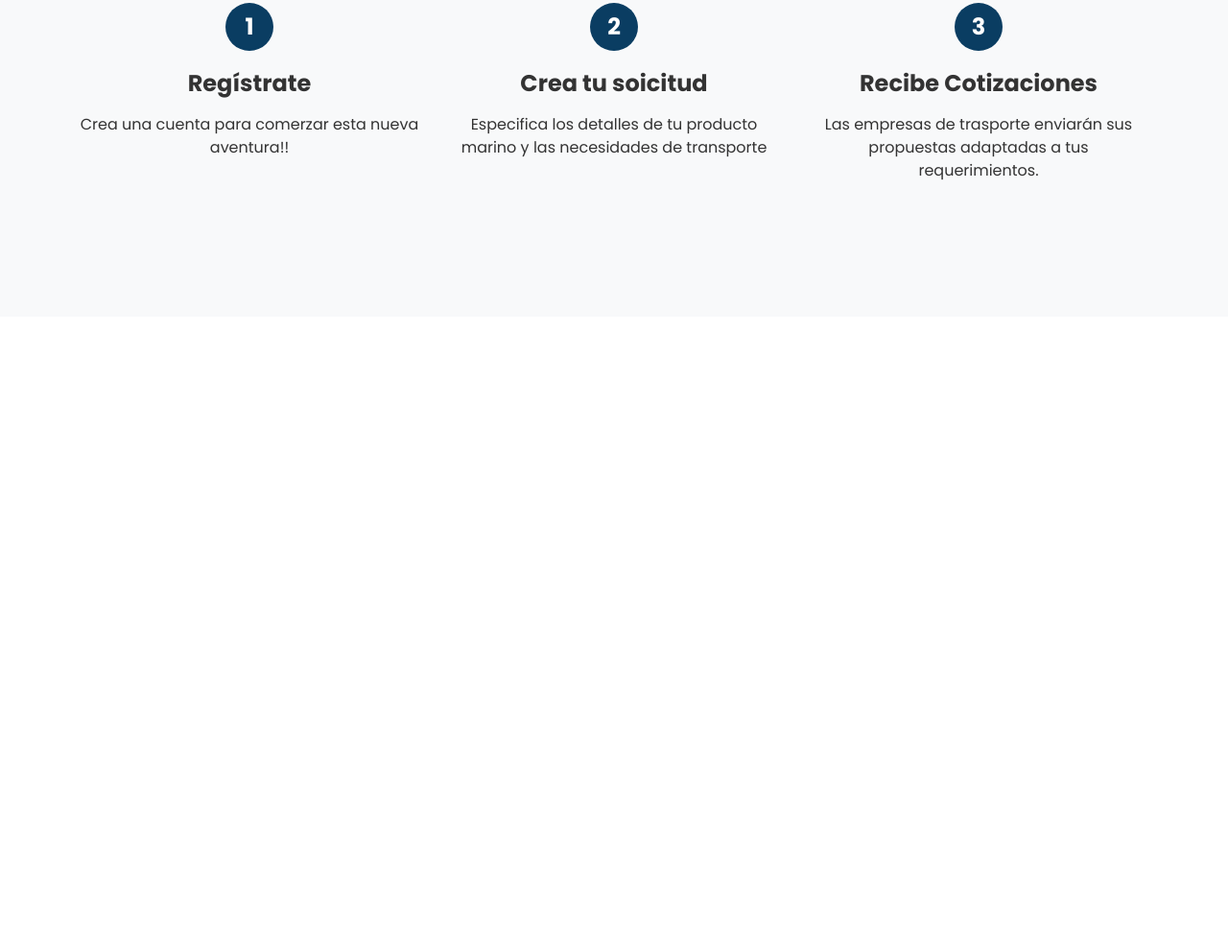
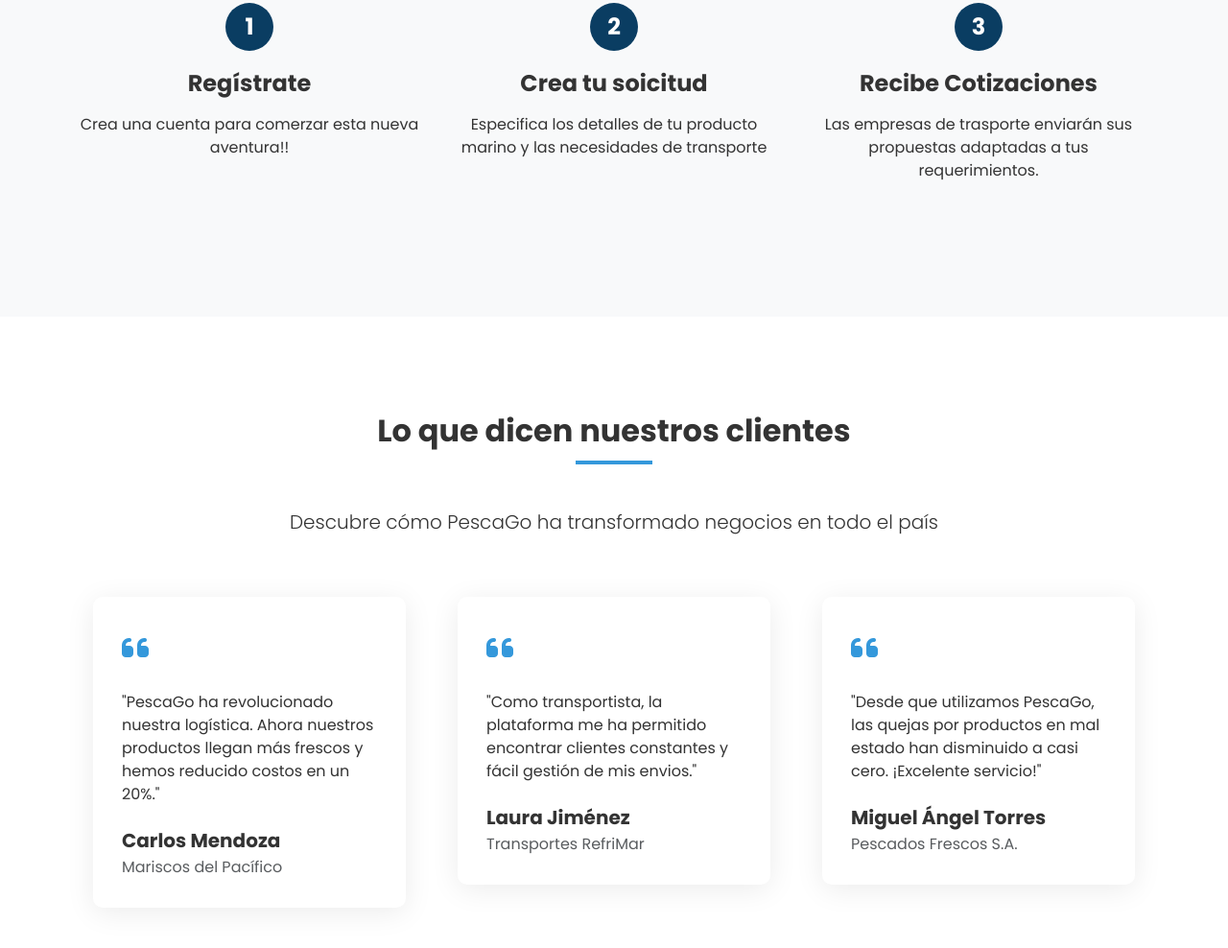
Before and after one commit to 1ASI0729-2510-4321-devvolution/PescaGo-LandingPage, a plain HTML site: page index.html in a window 1280 px wide. Shown: the part 2131-3119 px from the top of the page at 96% size. Before the commit the page ends 2461 px from the top, so only its background shows below. Drawn offline with nearby package versions, Linux system fonts and the light colour scheme.

Commit message:
feat: add testimonials section

```diff
--- a/index.html
+++ b/index.html
@@ -279,6 +279,70 @@
         </div>
       </div>
     </section>
+    <!-- Testimonials Section -->
+    <section class="section">
+      <div class="container">
+        <div class="text-center mb-5">
+          <h2 class="section-title">Lo que dicen nuestros clientes</h2>
+          <p class="lead">
+            Descubre cómo PescaGo ha transformado negocios en todo el país
+          </p>
+        </div>
+        <div class="row">
+          <div class="col-md-4 mb-4" data-aos="fade-up" data-aos-delay="100">
+            <div class="testimonial-card">
+              <div class="testimonial-icon">
+                <i class="fas fa-quote-left"></i>
+              </div>
+              <p class="mb-4">
+                "PescaGo ha revolucionado nuestra logística. Ahora nuestros
+                productos llegan más frescos y hemos reducido costos en un 20%."
+              </p>
+              <div class="d-flex align-items-center">
+                <div>
+                  <h5 class="mb-1">Carlos Mendoza</h5>
+                  <p class="text-muted m-0">Mariscos del Pacífico</p>
+                </div>
+              </div>
+            </div>
+          </div>
+          <div class="col-md-4 mb-4" data-aos="fade-up" data-aos-delay="200">
+            <div class="testimonial-card">
+              <div class="testimonial-icon">
+                <i class="fas fa-quote-left"></i>
+              </div>
+              <p class="mb-4">
+                "Como transportista, la plataforma me ha permitido encontrar
+                clientes constantes y fácil gestión de mis envios."
+              </p>
+              <div class="d-flex align-items-center">
+                <div>
+                  <h5 class="mb-1">Laura Jiménez</h5>
+                  <p class="text-muted m-0">Transportes RefriMar</p>
+                </div>
+              </div>
+            </div>
+          </div>
+          <div class="col-md-4 mb-4" data-aos="fade-up" data-aos-delay="300">
+            <div class="testimonial-card">
+              <div class="testimonial-icon">
+                <i class="fas fa-quote-left"></i>
+              </div>
+              <p class="mb-4">
+                "Desde que utilizamos PescaGo, las quejas por productos en mal
+                estado han disminuido a casi cero. ¡Excelente servicio!"
+              </p>
+              <div class="d-flex align-items-center">
+                <div>
+                  <h5 class="mb-1">Miguel Ángel Torres</h5>
+                  <p class="text-muted m-0">Pescados Frescos S.A.</p>
+                </div>
+              </div>
+            </div>
+          </div>
+        </div>
+      </div>
+    </section>
     <!-- Bootstrap and AOS Scripts, Custom JS -->
     <script src="https://cdn.jsdelivr.net/npm/bootstrap@5.3.0/dist/js/bootstrap.bundle.min.js"></script>
     <script src="https://cdn.jsdelivr.net/npm/aos@2.3.4/dist/aos.js"></script>
```
